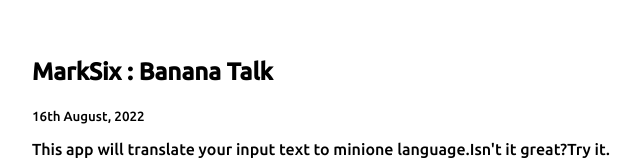
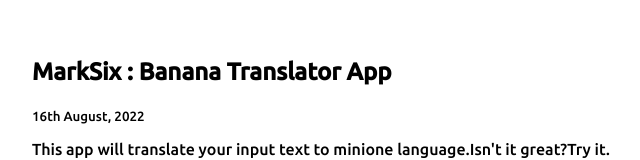
Before and after one commit to Shwetaaaa2899/Ngeocamp-site, a plain HTML site: page projects.html in a window 1280 px wide. Shown: the part 1063-1223 px from the top of the page, without its empty margins (328-968 px from the left). Drawn offline with Linux system fonts and the light colour scheme.

Commit message:
Update projects.html

```diff
--- a/projects.html
+++ b/projects.html
@@ -70,7 +70,7 @@
             <li>
                 <br>
                 <div class = 'container container-center' >
-                <h2>MarkSix : Banana Talk</h2>
+                <h2>MarkSix : Banana Translator App</h2>
                 <small>16th August, 2022</small>
                <p>This app will translate your input text to minione language.Isn't it great?Try it.</p>
              <a target = '_blank'  rel = 'noreferrer noopener' class = 'link primary-link' href = "https://banana-talk-translate.netlify.app/">Live Project</a>
```
